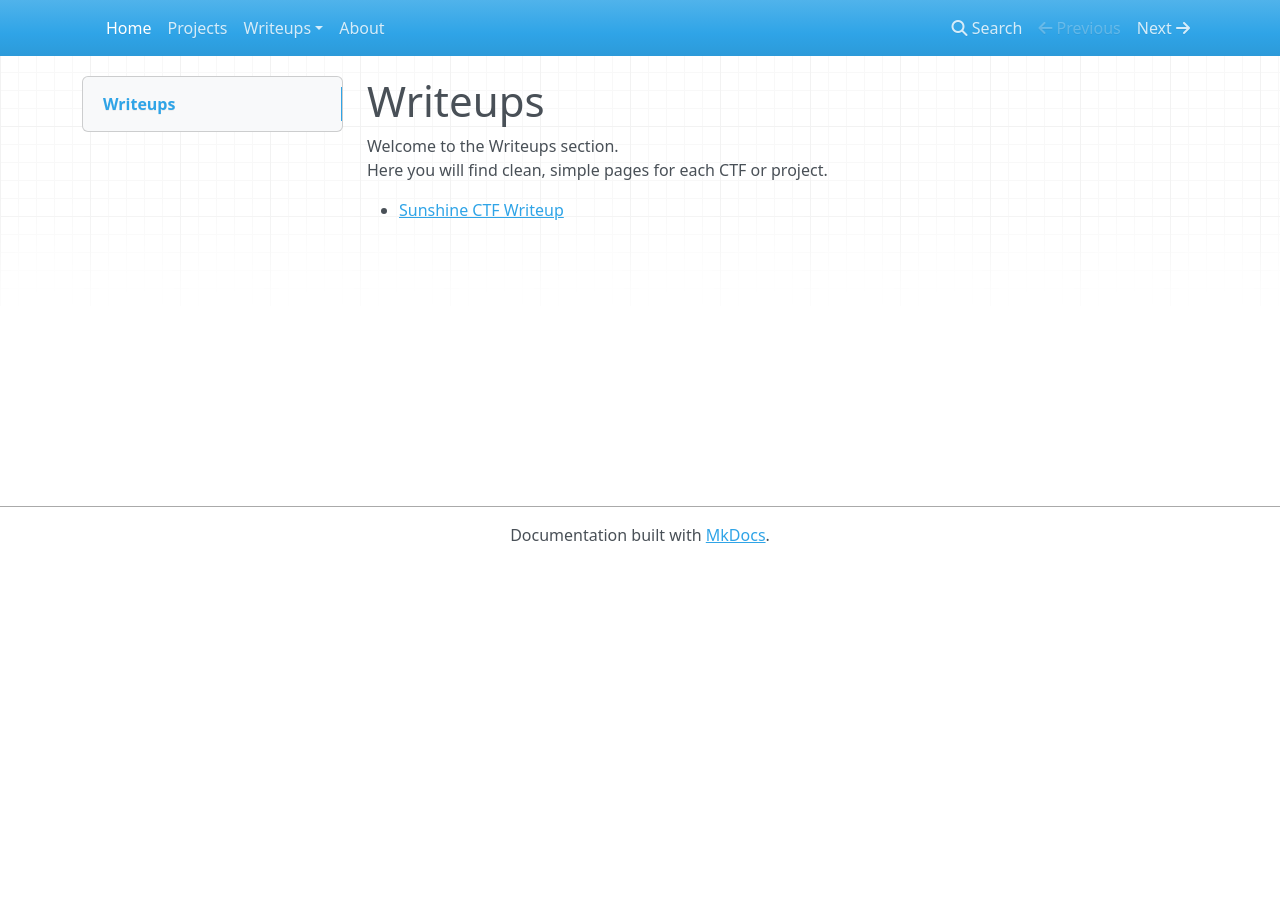
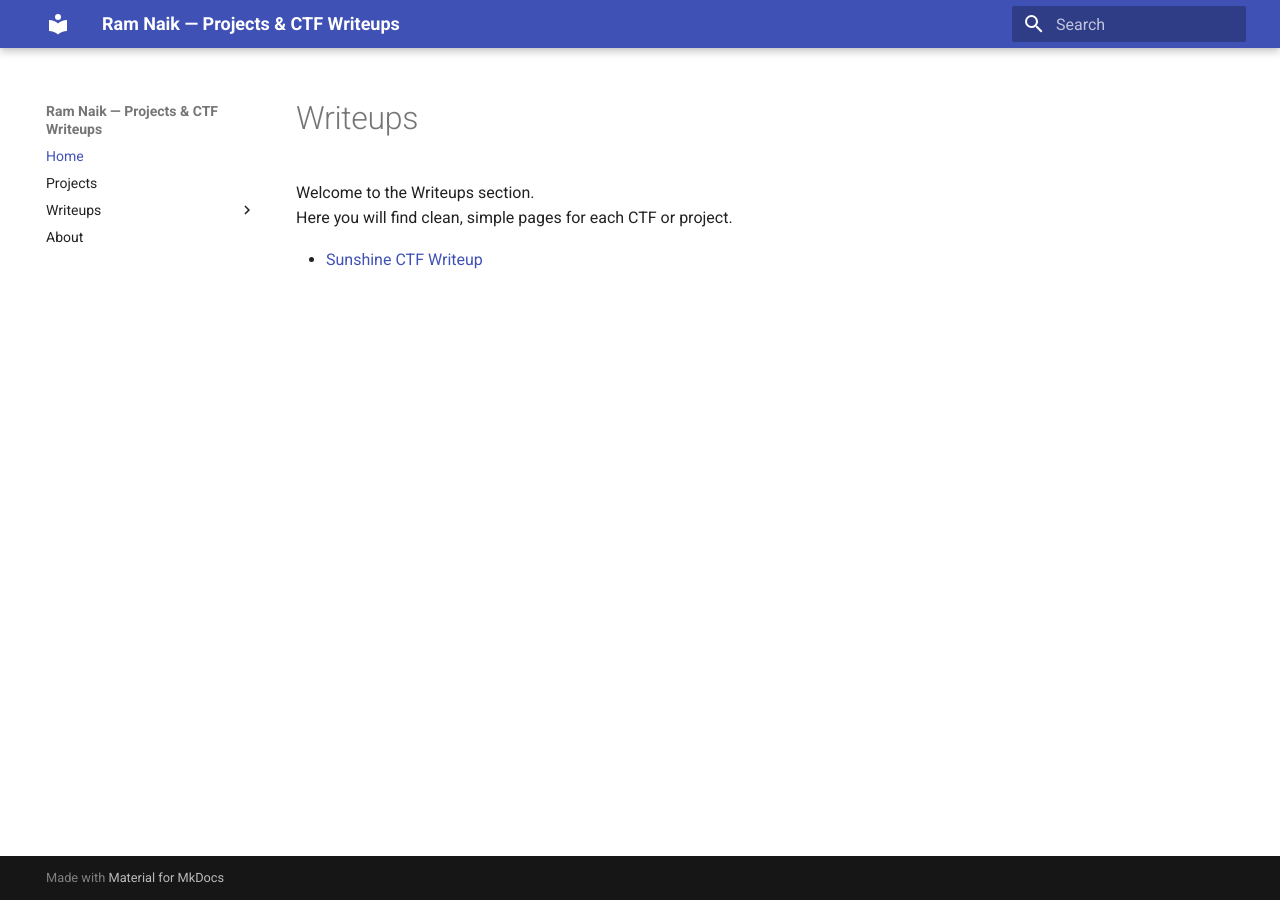
Before and after one commit to Forza-design/sunshine-CTF-writeup, an MkDocs documentation site: the page built from docs/index.md, in a window 1280 px wide. Built offline with MkDocs 1.6.1 and Material for MkDocs 9.7.7, drawn with Linux system fonts in a browser that asks for light colours; nearby versions of some CDN libraries.

Commit message:
Update mkdocs.yml

```diff
--- a/mkdocs.yml
+++ b/mkdocs.yml
@@ -1,7 +1,17 @@
+site_name: "Ram Naik — Projects & CTF Writeups"
+site_description: "CTF writeups and projects"
+site_author: "Ram Naik"
+
+theme:
+  name: material
+
 nav:
   - Home: index.md
   - Projects: projects.md
   - Writeups:
-      - Overview: writeups/index.md
-      - Sunshine CTF: writeups/sunshine-ctf.md
+    - Overview: writeups/index.md
+    - Sunshine CTF: writeups/sunshine-ctf.md
   - About: about.md
+
+plugins:
+  - search
```
